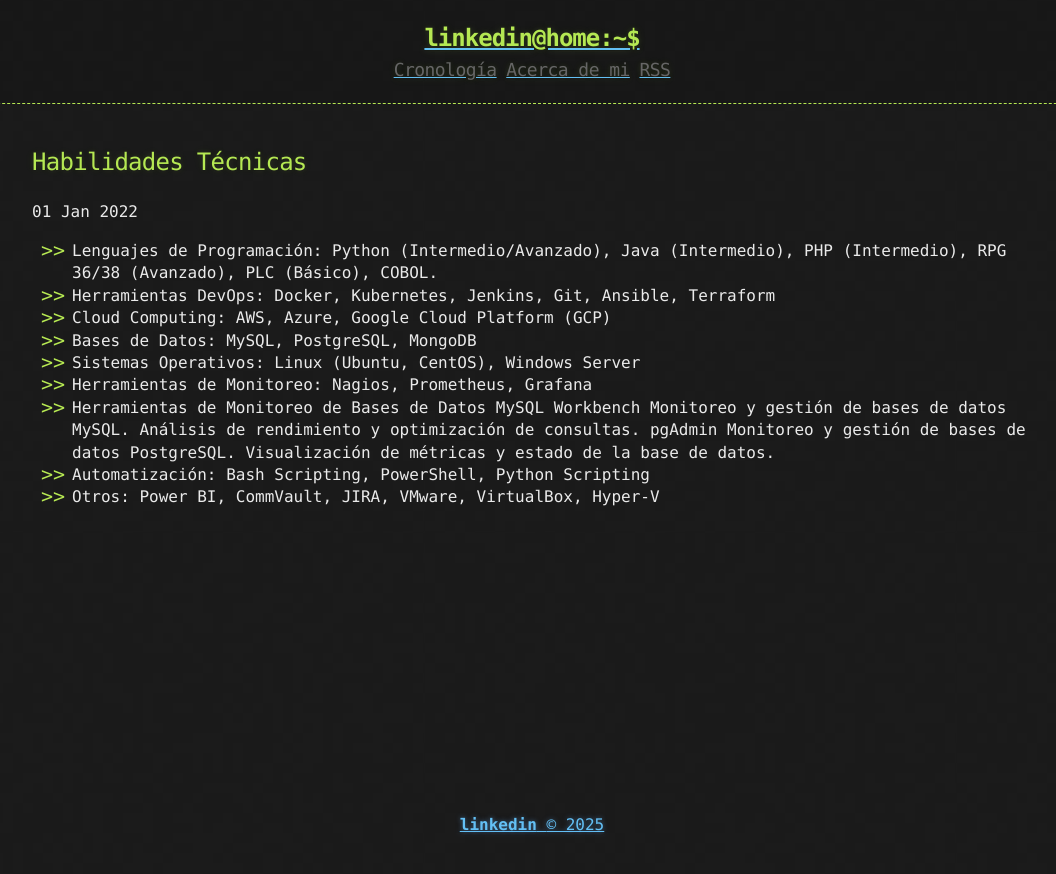
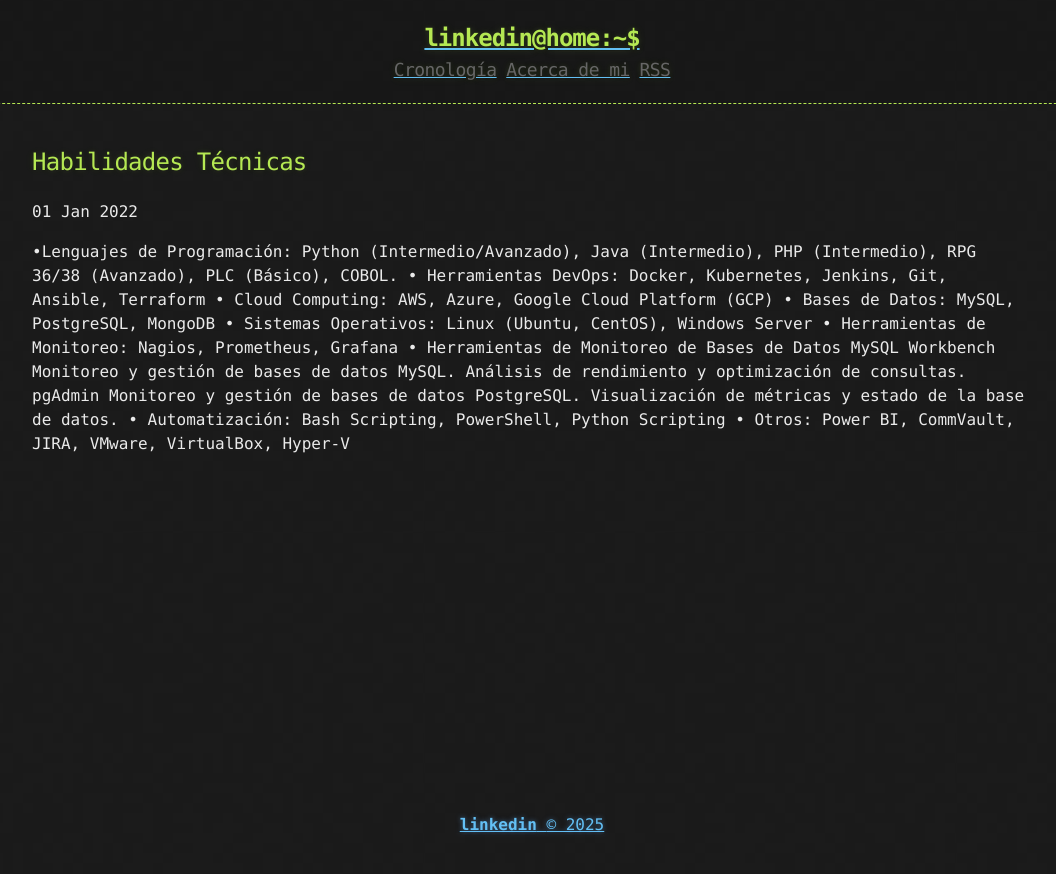
Before and after one commit to parramiguel/parramiguel.github.io, a Jekyll site: the page built from _posts/2022-01-01-Servicio-Tecnico.md, in a window 1280 px wide. Shown: the top 874 px of the page, without its empty margins (108-1164 px from the left). Built offline with Jekyll 4.4.1, drawn with Linux system fonts in a browser that asks for light colours.

Commit message:
CV actualizado

```diff
--- a/_posts/2022-01-01-Servicio-Tecnico.md
+++ b/_posts/2022-01-01-Servicio-Tecnico.md
@@ -3,18 +3,18 @@ title:  Habilidades Técnicas
 published: true
 ---
 
- * Lenguajes de Programación: Python (Intermedio/Avanzado), Java (Intermedio), PHP (Intermedio), RPG 36/38 (Avanzado), PLC (Básico), COBOL.
- * Herramientas DevOps: Docker, Kubernetes, Jenkins, Git, Ansible, Terraform
- * Cloud Computing: AWS, Azure, Google Cloud Platform (GCP)
- * Bases de Datos: MySQL, PostgreSQL, MongoDB
- * Sistemas Operativos: Linux (Ubuntu, CentOS), Windows Server
- * Herramientas de Monitoreo: Nagios, Prometheus, Grafana
- * Herramientas de Monitoreo de Bases de Datos
+ •Lenguajes de Programación: Python (Intermedio/Avanzado), Java (Intermedio), PHP (Intermedio), RPG 36/38 (Avanzado), PLC (Básico), COBOL.
+ • Herramientas DevOps: Docker, Kubernetes, Jenkins, Git, Ansible, Terraform
+ • Cloud Computing: AWS, Azure, Google Cloud Platform (GCP)
+ • Bases de Datos: MySQL, PostgreSQL, MongoDB
+ • Sistemas Operativos: Linux (Ubuntu, CentOS), Windows Server
+ • Herramientas de Monitoreo: Nagios, Prometheus, Grafana
+ • Herramientas de Monitoreo de Bases de Datos
    MySQL Workbench
       Monitoreo y gestión de bases de datos MySQL.
    Análisis de rendimiento y optimización de consultas.
       pgAdmin
    Monitoreo y gestión de bases de datos PostgreSQL.
       Visualización de métricas y estado de la base de datos.
- * Automatización: Bash Scripting, PowerShell, Python Scripting
- * Otros: Power BI, CommVault, JIRA, VMware, VirtualBox, Hyper-V
+ • Automatización: Bash Scripting, PowerShell, Python Scripting
+ • Otros: Power BI, CommVault, JIRA, VMware, VirtualBox, Hyper-V
```
